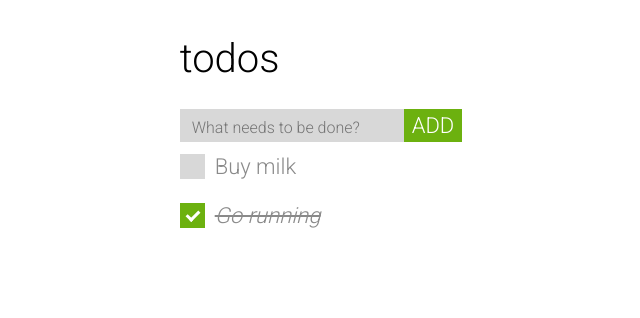
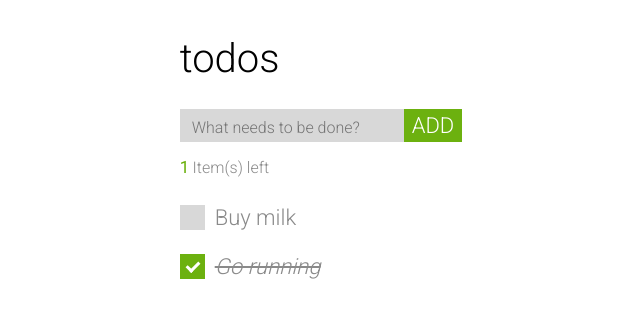
Before and after one commit to ng-practice/ng-de-2019, an Angular app: page / in a window 1280 px wide. Shown: the top 318 px of the page, without its empty margins (319-959 px from the left). Built offline with nearby package versions, Linux system fonts and the light colour scheme.

Commit message:
feat(todos): count open todos

```diff
--- /dev/null
+++ b/src/app/todos/todo-counter/todo-counter.component.html
@@ -0,0 +1,4 @@
+<ng-container *ngIf="count > 0">
+  <span class="todo__text--emphasize">{{ count }}</span>
+  <span class="todo__text--default">Item(s) left</span>
+</ng-container>
--- a/src/app/todos/todos.component.html
+++ b/src/app/todos/todos.component.html
@@ -1,5 +1,9 @@
 <h1 class="todo__h1">todos</h1>
 <nde-todo-quick-add (create)="addTodo($event)"></nde-todo-quick-add>
+<nde-todo-counter
+  [count]="activeTodos"
+  class="todo__component--spaced"
+></nde-todo-counter>
 <nde-todo-checker
   [todo]="todo"
   (toggle)="completeOrIncompleteTodo($event)"
--- a/src/app/todos/todos.component.ts
+++ b/src/app/todos/todos.component.ts
@@ -11,6 +11,10 @@ export class TodosComponent {
     { text: 'Buy milk', isDone: false },
     { text: 'Go running', isDone: true }
   ];
+
+  get activeTodos() {
+    return this.todos.filter(todo => !todo.isDone).length;
+  }
 
   addTodo(newTodo: Todo) {
     this.todos = [newTodo, ...this.todos];
--- a/src/app/todos/todos.module.ts
+++ b/src/app/todos/todos.module.ts
@@ -3,9 +3,10 @@ import { NgModule } from '@angular/core';
 import { TodoCheckerComponent } from './todo-checker/todo-checker.component';
 import { TodoQuickAddComponent } from './todo-quick-add/todo-quick-add.component';
 import { TodosComponent } from './todos.component';
+import { TodoCounterComponent } from './todo-counter/todo-counter.component';
 
 @NgModule({
-  declarations: [TodoCheckerComponent, TodoQuickAddComponent, TodosComponent],
+  declarations: [TodoCheckerComponent, TodoQuickAddComponent, TodosComponent, TodoCounterComponent],
   imports: [CommonModule],
   exports: [TodosComponent]
 })
--- a/src/scss/todos/_todo-layout.scss
+++ b/src/scss/todos/_todo-layout.scss
@@ -2,3 +2,9 @@
   display: grid;
   justify-content: center;
 }
+
+.todo__component--spaced {
+  display: block;
+  margin-top: 16px;
+  margin-bottom: 16px;
+}
--- a/src/scss/todos/_todo-typography.scss
+++ b/src/scss/todos/_todo-typography.scss
@@ -1,3 +1,14 @@
+@import './todo-colours';
+
 .todo__h1 {
   font: 300 40px Roboto, sans-serif;
 }
+
+.todo__text--emphasize {
+  font-weight: 700;
+  color: $primary;
+  padding-right: 4px;
+}
+.todo__text--default {
+  color: $text-color;
+}
```
Also changed, not shown: src/app/todos/todo-counter/todo-counter.component.ts (added, +10 -0 lines), src/app/todos/todo-counter/todo-counter.component.scss (added), 1 other file (tests, documents, lock files or other folders).
